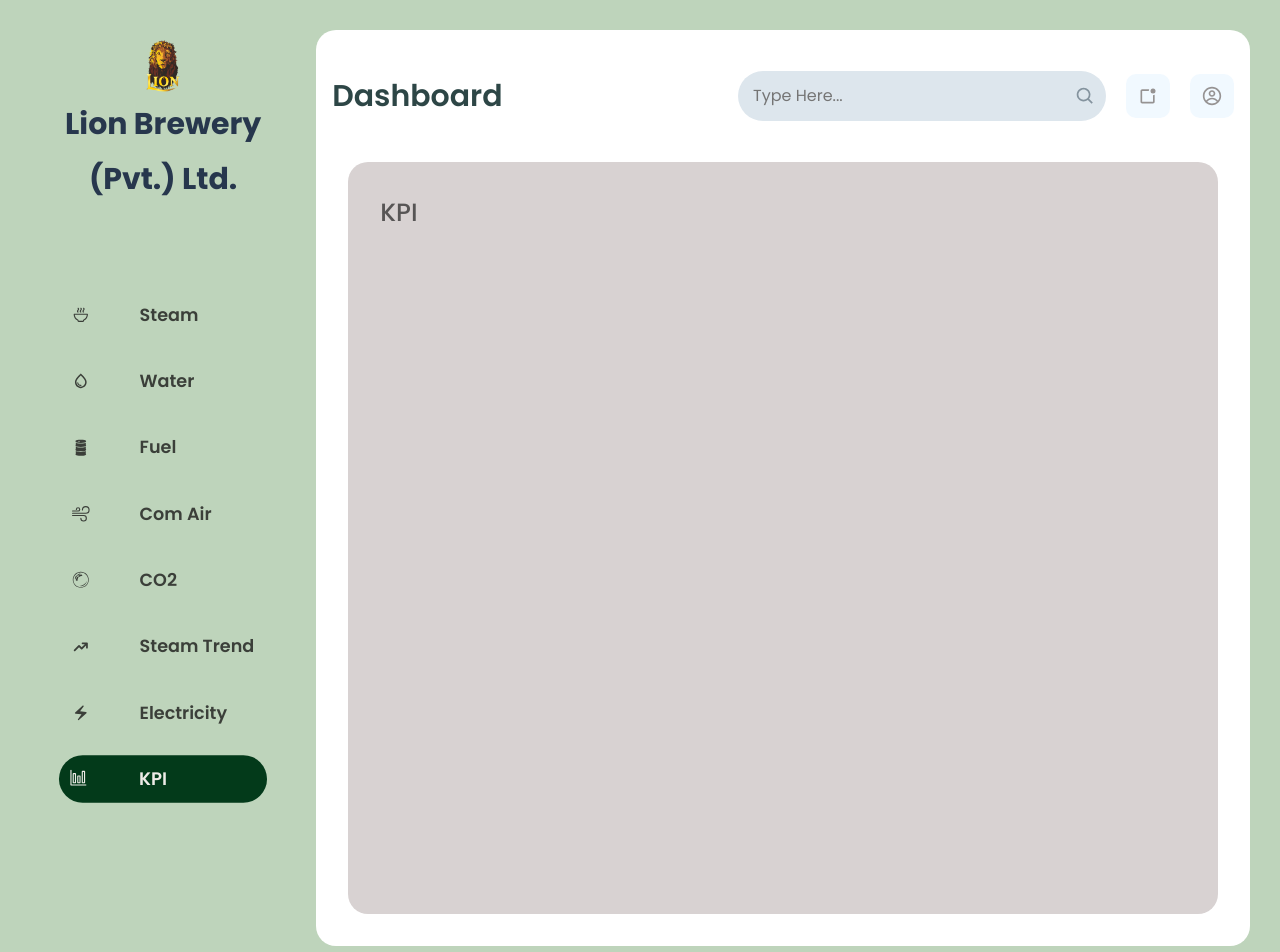
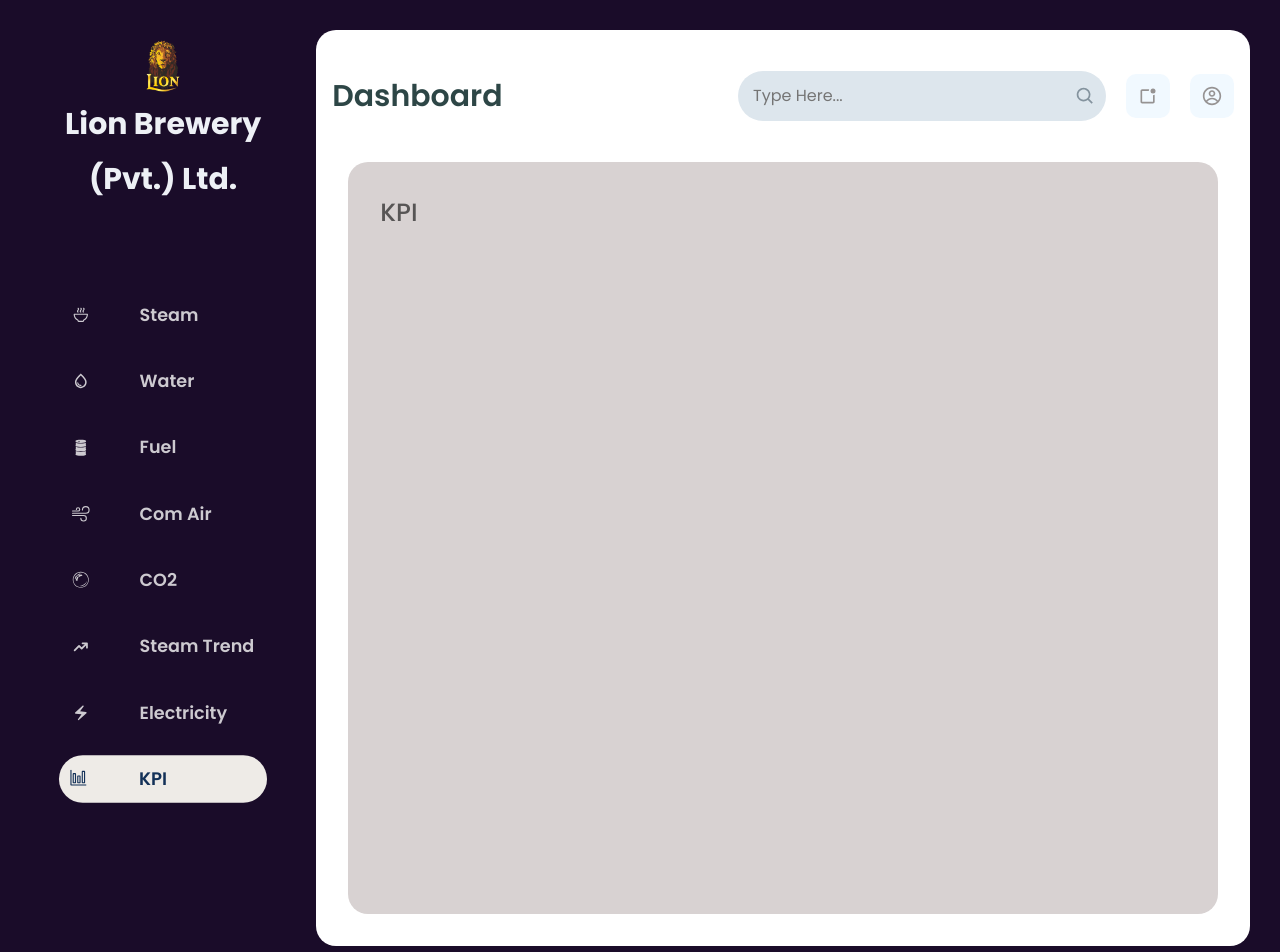
Before and after one commit to dahami4096/Practice-updated, a React (Vite) app: page /kpi in a window 1280 px wide. Shown: the top 952 px of the page. Built offline with nearby package versions, Linux system fonts and the light colour scheme.

Commit message:
create content page

```diff
--- a/src/App.jsx
+++ b/src/App.jsx
@@ -11,7 +11,7 @@ import CO2 from './pages/co2/Co2';
 import SteamTrend from './pages/steamtrend/Steamtrend'
 import Kpi from './pages/kpi/Kpi'
 import Elec from './pages/elec/Elec';
-import Profile from './pages/profile/Profile';
+/* import Profile from './pages/profile/Profile'; */
 import Mypage from './pages/mypage/Mypage'
 
 export default function App() {
@@ -29,7 +29,7 @@ export default function App() {
           <Route path="steamtrend" element={<SteamTrend />} />
           <Route path="elec" element={<Elec />} />
           <Route path="kpi" element={<Kpi />} />
-          <Route path="profile" element={<Profile />} />
+ {/*          <Route path="profile" element={<Profile />} /> */}
           <Route path="mypage" element={<Mypage />} />
 
           {/* Add more routes as needed */}
--- a/src/components/content/content.css
+++ b/src/components/content/content.css
@@ -11,7 +11,7 @@
 
 .content-text{
     margin-bottom: 3rem;
-    color: #305549;
+    color: #23282c;
     font-weight: 700;
     font-size: 40px;
 }
--- a/src/components/sidebar/sidebar.css
+++ b/src/components/sidebar/sidebar.css
@@ -10,7 +10,7 @@
     text-align: center;
     flex-direction: column;
     padding: 10px;
-    color: #27374d;
+    color: #edf0f5;
     align-items: center;
     display: flex;
     gap: 10px;
@@ -37,22 +37,22 @@
     padding: 10px;
     border-radius: 10px;
     transition: 0.3s ease-in-out;
-    color: #1b1b1ace;
+    color: #f7f7f7ce;
 
 
 }
 
 .menu--list .item:hover{
     background:#eeebe7;
-    color: #444442;
+    color: #133158;
     border-radius: 40px;
     transform: scale(1.2);
 
 }
 
 .menu--list .item.active{
-    background:#033a1a;
-    color: #eeebe7;
+    background:#eeebe7;
+    color: #133158;
     border-radius: 40px;
     transform: scale(1.03);
 
--- a/src/index.css
+++ b/src/index.css
@@ -11,7 +11,7 @@
 }
 
 body{
-  background: #bed4bb;
+  background: rgb(26, 12, 41); /* #bed4bb */
   padding: 30px;
 
 }
--- a/src/pages/mypage/mypage.css
+++ b/src/pages/mypage/mypage.css
@@ -5,7 +5,7 @@
   height: 100vh;
   /* Full viewport height */
   width: auto;
-  background-color: #e8f0ef;
+  background-color: #d9deeb;
   /* Optional background color */
   padding: 30px;
   margin: 50px;
@@ -98,7 +98,7 @@ input {
 }
 
 .edit-button {
-  background-color: #656e6b;
+  background-color: #404347;
   color: white;
   padding: 10px 20px;
   border: none;
@@ -110,7 +110,7 @@ input {
 }
 
 .edit-button:hover {
-  background-color: #738a7d;
+  background-color: #73828a;
   transform: scale(1.03);
 }
 
--- a/src/pages/profile/profile.css
+++ b/src/pages/profile/profile.css
@@ -23,7 +23,7 @@
 .profile-info p {
     font-size: 1rem;
     color: #555;
-    background-color: #e4e4e4;
+    background-color: #cae0f8; /* #e4e4e4 */
     padding: 10px;
     border-radius: 10px;
 }
```
Also changed, not shown: src/pages/content/Content.jsx (added), src/pages/content/content.css (added).
